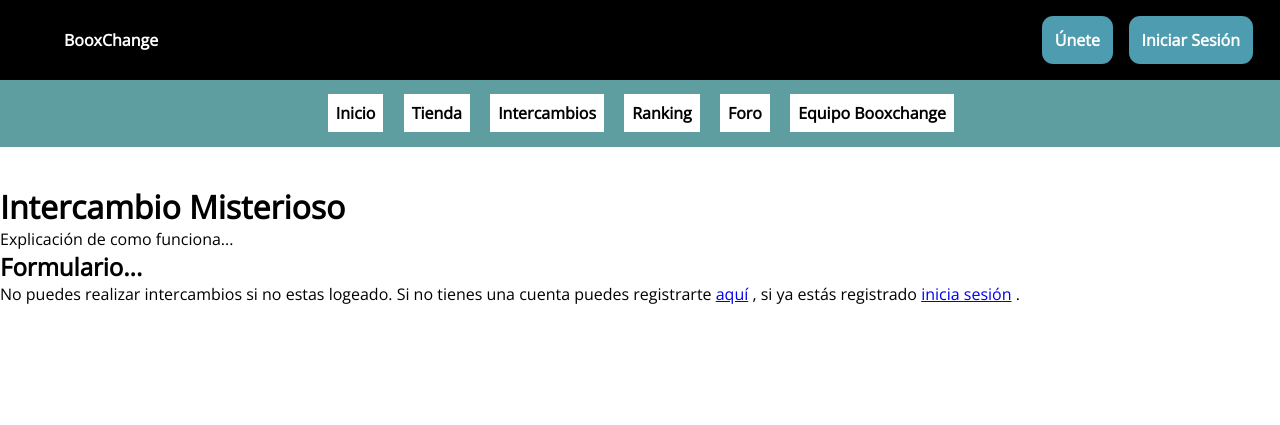
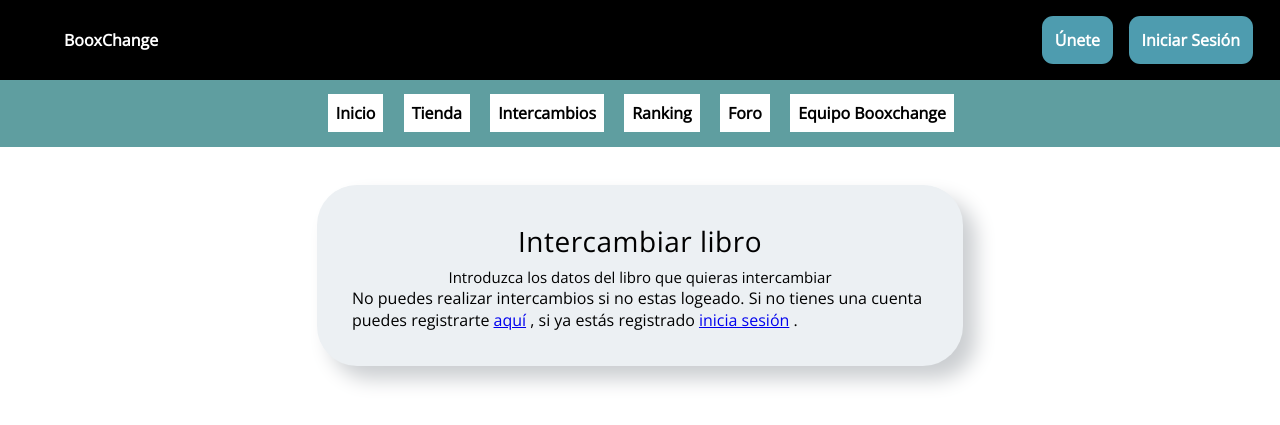
Before and after one commit to GeoDNSO/BooxChange, a PHP site: page /intercambioMisterioso.php in a window 1280 px wide. Shown: the top 425 px of the page. Run offline with PHP 8.4, Linux system fonts and the light colour scheme.

Commit message:
Intercambio Misterioso
Donette

```diff
--- a/intercambioMisterioso.php
+++ b/intercambioMisterioso.php
@@ -20,12 +20,9 @@ include("includes/comun/cabecera.php");
 
 ?>
 
-<h1>Intercambio Misterioso</h1>
-
-<p>Explicación de como funciona...</p>
-
-
-<h2>Formulario...</h2>
+<div id="reg" class="border-bigform">
+    <div class="title">Intercambiar libro</div>
+    <div class="sub-title">Introduzca los datos del libro que quieras intercambiar</div>
 
 
 
@@ -46,5 +43,7 @@ else{
 
 ?>
 
+</div>
+
 
 </html>
```
Also changed, not shown: includes/formularios/FormularioIntercambioMisterioso.php (+6 -7 lines), css/alfon.css (line endings or trailing spaces). Lines whose indentation alone changed are shown as unchanged.
